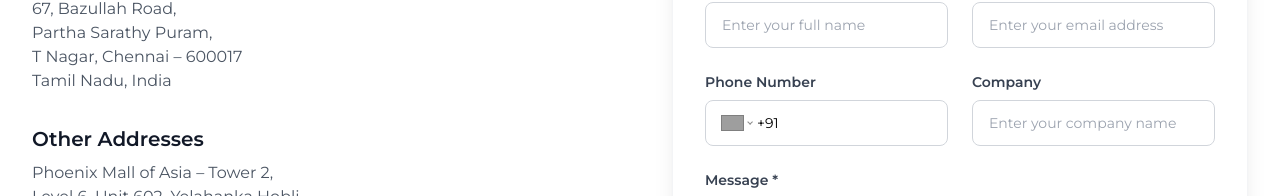
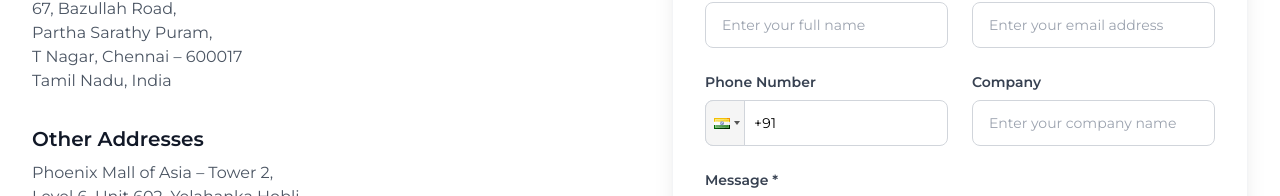
Before and after one commit to sathish2002Developer/RLFC, a React (Vite) app in the folder client/: page /contact in a window 1280 px wide. Shown: the part 699-895 px from the top of the page. Built offline with nearby package versions, Linux system fonts and the light colour scheme; grey boxes are pictures that could not be loaded.

Commit message:
chnage requestddd

```diff
--- a/client/package.json
+++ b/client/package.json
@@ -16,10 +16,12 @@
     "firebase": "12.0.0",
     "i18next": "^25.3.2",
     "i18next-browser-languagedetector": "^8.2.0",
+    "libphonenumber-js": "^1.12.16",
     "lucide-react": "^0.546.0",
     "react": "^19.1.0",
     "react-dom": "^19.1.0",
     "react-i18next": "^15.6.0",
+    "react-phone-input-2": "^2.15.1",
     "react-phone-number-input": "^3.4.12",
     "react-router-dom": "^7.6.3",
     "recharts": "3.2.0"
--- a/client/src/pages/contact/page.tsx
+++ b/client/src/pages/contact/page.tsx
@@ -1,11 +1,12 @@
 
-import { useState, useEffect } from 'react';
+import { useMemo, useState, useEffect } from 'react';
 import { useTranslation } from 'react-i18next';
 import Header from '../../components/feature/Header';
 import Footer from '../../components/feature/Footer';
 import { useAdminAuth } from '../../contexts/AdminContext';
-import PhoneInput from 'react-phone-number-input';
-import 'react-phone-number-input/style.css';
+import PhoneInput from 'react-phone-input-2';
+import 'react-phone-input-2/lib/style.css';
+import { parsePhoneNumberFromString } from 'libphonenumber-js';
 
 // Type declarations for external libraries
 declare global {
@@ -14,6 +15,33 @@ declare global {
     grecaptcha: any;
     onRecaptchaSuccess: (token: string) => void;
   }
+}
+
+const EMAIL_REGEX = /^[^\s@]+@[^\s@]+\.[^\s@]{2,}$/;
+
+function useEmailValidation(value: string, required: boolean) {
+  const error = useMemo(() => {
+    const trimmed = value.trim();
+    if (required && !trimmed) return 'Email is required';
+    if (!trimmed) return undefined;
+    return EMAIL_REGEX.test(trimmed) ? undefined : 'Enter a valid email address';
+  }, [required, value]);
+
+  return { error };
+}
+
+function usePhoneValidation(valueE164: string, required: boolean) {
+  const error = useMemo(() => {
+    const trimmed = valueE164.trim();
+    if (required && !trimmed) return 'Enter a valid phone number';
+    if (!trimmed) return undefined;
+
+    const parsed = parsePhoneNumberFromString(trimmed.startsWith('+') ? trimmed : `+${trimmed}`);
+    if (!parsed || !parsed.isValid()) return 'Enter a valid phone number';
+    return undefined;
+  }, [required, valueE164]);
+
+  return { error };
 }
 
 const Contact = () => {
@@ -28,6 +56,10 @@ const Contact = () => {
     countryCode: '+91',
     company: '',
     message: ''
+  });
+  const [touched, setTouched] = useState<{ email: boolean; phone: boolean }>({
+    email: false,
+    phone: false
   });
   const [isSubmitting, setIsSubmitting] = useState(false);
   const [submitStatus, setSubmitStatus] = useState<'idle' | 'success' | 'error'>('idle');
@@ -74,10 +106,8 @@ const Contact = () => {
     return /^[a-zA-Z\s\-']+$/.test(name);
   };
 
-  const validatePhone = (phone: string) => {
-    // Only allow digits
-    return /^\d*$/.test(phone);
-  };
+  const emailValidation = useEmailValidation(formData.email, true);
+  const phoneValidation = usePhoneValidation(formData.phone, true);
 
   const handleInputChange = (e: React.ChangeEvent<HTMLInputElement | HTMLTextAreaElement>) => {
     const { name, value } = e.target;
@@ -87,21 +117,27 @@ const Contact = () => {
       return; // Don't update if invalid
     }
 
-    if (name === 'phone' && value && !validatePhone(value)) {
-      return; // Don't update if invalid
-    }
-
     setFormData(prev => ({
       ...prev,
       [name]: value
     }));
   };
 
+  const handleEmailBlur = () => setTouched(prev => ({ ...prev, email: true }));
+  const handlePhoneBlur = () => setTouched(prev => ({ ...prev, phone: true }));
 
   const handleSubmit = async (e: React.FormEvent) => {
     e.preventDefault();
     setIsSubmitting(true);
     setSubmitStatus('idle');
+
+    setTouched({ email: true, phone: true });
+
+    if (emailValidation.error || phoneValidation.error) {
+      setSubmitStatus('error');
+      setIsSubmitting(false);
+      return;
+    }
 
     // Validate reCAPTCHA
     if (!recaptchaToken) {
@@ -139,6 +175,7 @@ const Contact = () => {
           company: '',
           message: ''
         });
+        setTouched({ email: false, phone: false });
         setRecaptchaToken('');
         // Reset reCAPTCHA
         if (window.grecaptcha) {
@@ -374,11 +411,15 @@ const Contact = () => {
                       name="email"
                       value={formData.email}
                       onChange={handleInputChange}
+                      onBlur={handleEmailBlur}
                       required
                       autoComplete="off"
                       className="w-full px-4 py-3 border border-gray-300 rounded-lg focus:ring-2 focus:ring-refex-blue focus:border-transparent transition-all duration-200 text-sm font-montserrat"
                       placeholder={t("contactFormEmailPlaceholder")}
                     />
+                    {touched.email && emailValidation.error && (
+                      <p className="mt-1 text-xs text-refex-orange font-montserrat">{emailValidation.error}</p>
+                    )}
                   </div>
                 </div>
 
@@ -393,14 +434,25 @@ const Contact = () => {
     {t("contactFormPhoneLabel")}
   </label>
   <PhoneInput
+    country="in"
+    value={(formData.phone || '').replace(/^\+/, '')}
+    onChange={(value: string) => {
+      const next = value ? (value.startsWith('+') ? value : `+${value}`) : '';
+      setFormData(prev => ({ ...prev, phone: next }));
+    }}
+    inputProps={{
+      name: 'phone',
+      required: true,
+      onBlur: handlePhoneBlur
+    }}
     placeholder={t("contactFormPhonePlaceholder")}
-    value={formData.phone}
-    onChange={(value) => setFormData(prev => ({ ...prev, phone: value || '' }))}
-    defaultCountry="IN"
-    international
-    countryCallingCodeEditable={false}
-    className="w-full px-4 py-3 border border-gray-300 rounded-lg focus:ring-2 focus:ring-refex-blue focus:border-transparent transition-all duration-200 text-sm font-montserrat"
+    containerClass="!w-full"
+    inputClass="!w-full !h-auto !py-3 !pl-12 !pr-4 !border !border-gray-300 !rounded-lg focus:!ring-2 focus:!ring-refex-blue focus:!border-transparent !transition-all !duration-200 !text-sm !font-montserrat"
+    buttonClass="!border !border-gray-300 !rounded-l-lg"
   />
+  {touched.phone && phoneValidation.error && (
+    <p className="mt-1 text-xs text-refex-orange font-montserrat">{phoneValidation.error}</p>
+  )}
 </div>
 
                   <div>
--- /dev/null
+++ b/client/src/types/react-phone-input-2.d.ts
@@ -0,0 +1,18 @@
+declare module 'react-phone-input-2' {
+  import * as React from 'react';
+
+  type PhoneInputProps = {
+    country?: string;
+    value?: string;
+    onChange?: (value: string, data: unknown, event: unknown, formattedValue: string) => void;
+    inputProps?: React.InputHTMLAttributes<HTMLInputElement>;
+    placeholder?: string;
+    containerClass?: string;
+    inputClass?: string;
+    buttonClass?: string;
+    [key: string]: unknown;
+  };
+
+  const PhoneInput: React.ComponentType<PhoneInputProps>;
+  export default PhoneInput;
+}
```
Also changed, not shown: 1 other file (tests, documents, lock files or other folders).
